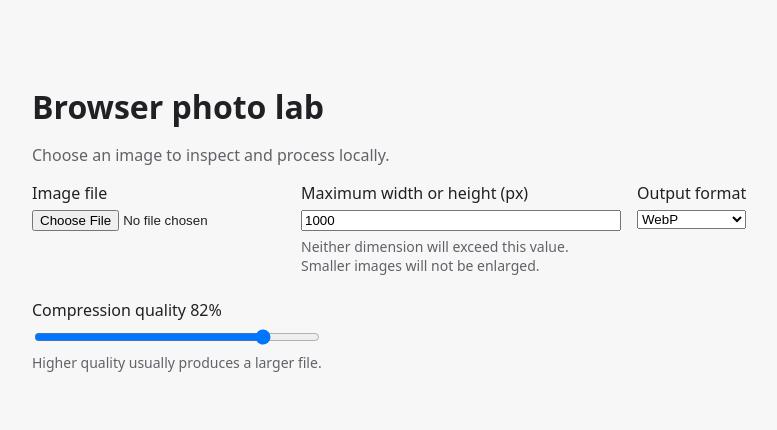
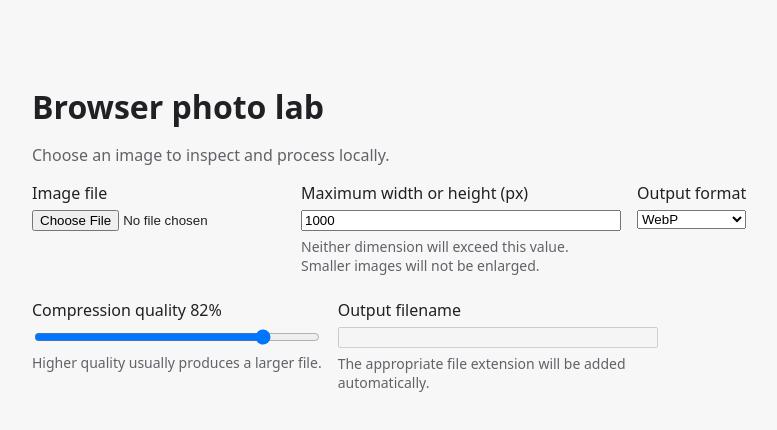
Before and after one commit to redrambles/local-image-optimizer, a React (Vite) app: page / in a window 1280 px wide. Shown: the top 430 px of the page, without its empty margins (248-1025 px from the left). Built offline with nearby package versions, Linux system fonts and the light colour scheme.

Commit message:
feat: add output filename control

```diff
--- a/src/App.tsx
+++ b/src/App.tsx
@@ -27,6 +27,7 @@ function App() {
   const [outputMimeType, setOutputMimeType] =
     useState<OutputMimeType>("image/webp");
   const [compressionQuality, setCompressionQuality] = useState<number>(82);
+  const [outputFileName, setOutputFileName] = useState("");
 
   const handleFileSelect = (e: ChangeEvent<HTMLInputElement>) => {
     // e.currentTarget.files is an array-like object
@@ -35,7 +36,9 @@ function App() {
     if (!file) {
       return;
     }
+    const originalNameWithoutExtension = file.name.replace(/\.[^.]+$/, "");
 
+    setOutputFileName(`${originalNameWithoutExtension}-optimized`);
     selectFile(file);
   };
 
@@ -52,11 +55,10 @@ function App() {
   };
 
   const formattedMimeForDownload = processedResult?.blob.type.split("/")[1];
-
-  const downloadName =
-    selectedFile && formattedMimeForDownload
-      ? `${selectedFile.name.replace(/\.[^.]+$/, "")}-optimized.${formattedMimeForDownload}`
-      : "optimized-image.webp";
+  const outputFileNameBase = outputFileName.trim() || "optimized-image";
+  const downloadName = formattedMimeForDownload
+    ? `${outputFileNameBase}.${formattedMimeForDownload}`
+    : null;
 
   const sizeChange =
     selectedFile && processedResult
@@ -148,6 +150,20 @@ function App() {
             {outputMimeType === "image/png"
               ? "PNG uses lossless encoding, so this setting does not apply."
               : "Higher quality usually produces a larger file."}
+          </p>
+        </div>
+        <div className="control">
+          <label htmlFor="output-filename">Output filename</label>
+          <input
+            id="output-filename"
+            aria-describedby="output-filename-help"
+            value={outputFileName}
+            onChange={(e) => setOutputFileName(e.currentTarget.value)}
+            type="text"
+            disabled={!selectedFile || processingState.status === "processing"}
+          />
+          <p id="output-filename-help" className="control-help">
+            The appropriate file extension will be added automatically.
           </p>
         </div>
       </div>
```
